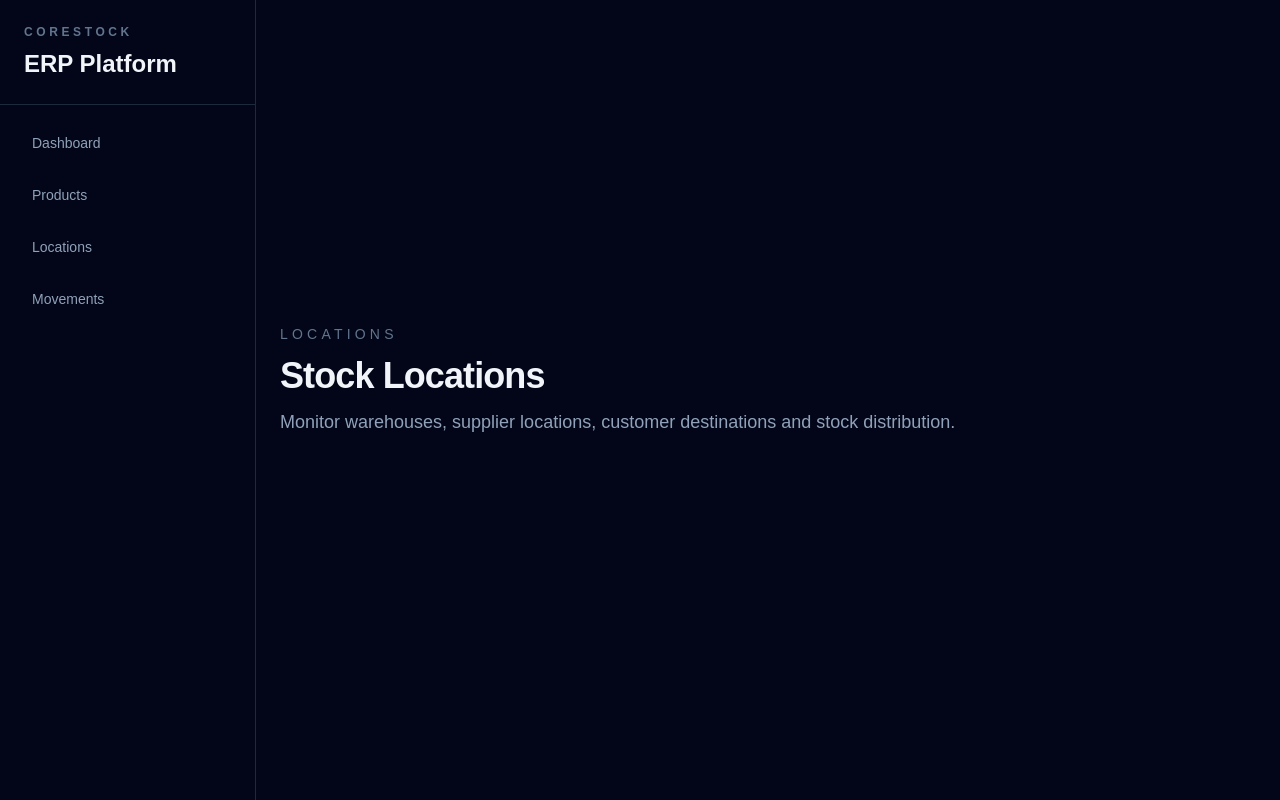
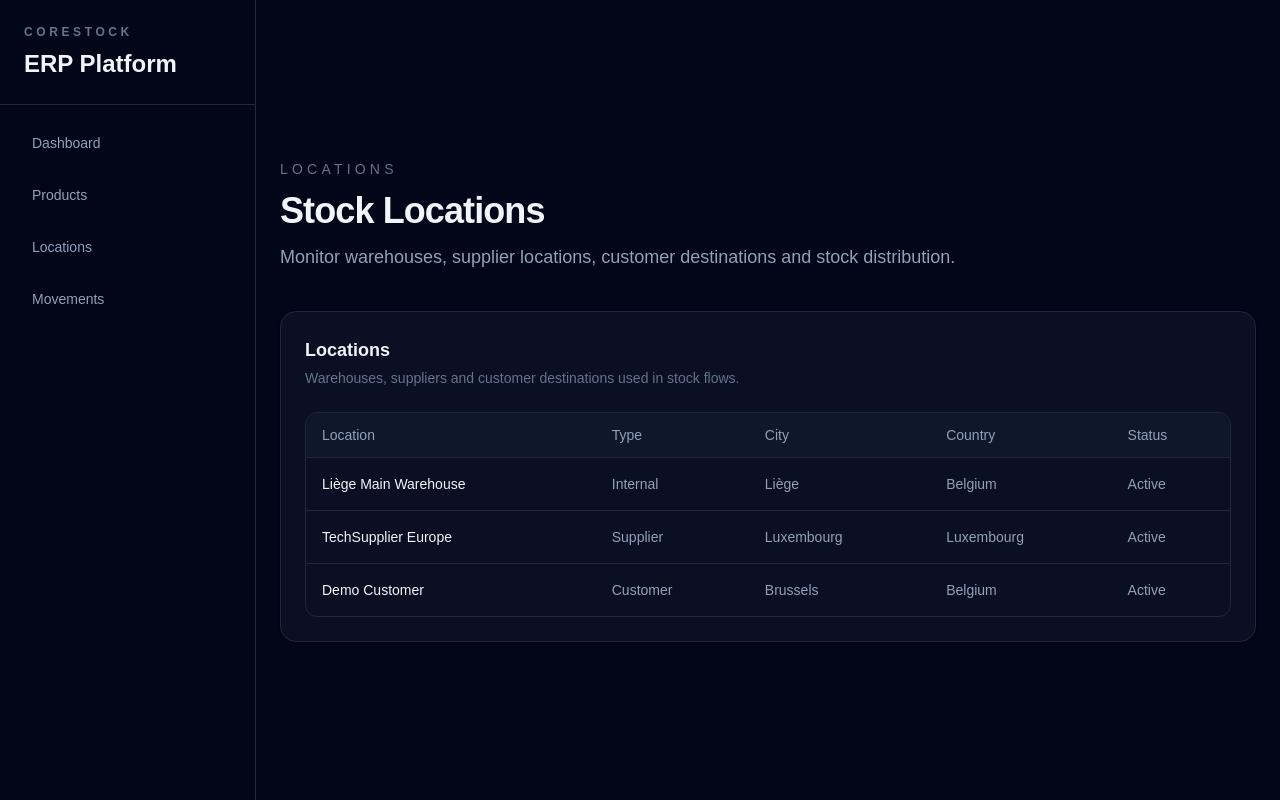
Before and after one commit to conidyn/CoreStock, a Next.js app in the folder frontend/: page /locations in a window 1280 px wide. Built offline with nearby package versions, Linux system fonts and the light colour scheme.

Commit message:
feat: add stock locations table

```diff
--- a/frontend/src/app/locations/page.tsx
+++ b/frontend/src/app/locations/page.tsx
@@ -1,4 +1,5 @@
 import { DashboardLayout } from "@/components/layout/DashboardLayout";
+import { LocationTable } from "@/components/locations/LocationTable";
 
 export default function LocationsPage() {
     return (
@@ -17,6 +18,7 @@ export default function LocationsPage() {
                         Monitor warehouses, supplier locations, customer destinations and stock distribution.
                     </p>
                 </div>
+                <LocationTable />
             </div>
         </DashboardLayout>
     );
--- /dev/null
+++ b/frontend/src/components/locations/LocationTable.tsx
@@ -0,0 +1,74 @@
+import { Card } from "@/components/ui/Card";
+
+const locations = [
+    {
+        id: 1,
+        name: "Liège Main Warehouse",
+        type: "Internal",
+        city: "Liège",
+        country: "Belgium",
+        status: "Active",
+    },
+    {
+        id: 2,
+        name: "TechSupplier Europe",
+        type: "Supplier",
+        city: "Luxembourg",
+        country: "Luxembourg",
+        status: "Active",
+    },
+    {
+        id: 3,
+        name: "Demo Customer",
+        type: "Customer",
+        city: "Brussels",
+        country: "Belgium",
+        status: "Active",
+    },
+];
+
+export function LocationTable() {
+    return (
+        <Card>
+            <div className="mb-6">
+                <h2 className="text-lg font-semibold text-slate-100">Locations</h2>
+                <p className="mt-1 text-sm text-slate-500">
+                    Warehouses, suppliers and customer destinations used in stock flows.
+                </p>
+            </div>
+
+            <div className="overflow-hidden rounded-xl border border-slate-800">
+                <table className="w-full border-collapse text-left text-sm">
+                    <thead className="bg-slate-900">
+                        <tr className="border-b border-slate-800 text-slate-400">
+                            <th className="px-4 py-3 font-medium">Location</th>
+                            <th className="px-4 py-3 font-medium">Type</th>
+                            <th className="px-4 py-3 font-medium">City</th>
+                            <th className="px-4 py-3 font-medium">Country</th>
+                            <th className="px-4 py-3 font-medium">Status</th>
+                        </tr>
+                    </thead>
+
+                    <tbody>
+                        {locations.map((location) => (
+                            <tr
+                                key={location.id}
+                                className="border-b border-slate-800 last:border-0"
+                            >
+                                <td className="px-4 py-4 font-medium text-slate-100">
+                                    {location.name}
+                                </td>
+                                <td className="px-4 py-4 text-slate-400">{location.type}</td>
+                                <td className="px-4 py-4 text-slate-400">{location.city}</td>
+                                <td className="px-4 py-4 text-slate-400">
+                                    {location.country}
+                                </td>
+                                <td className="px-4 py-4 text-slate-400">{location.status}</td>
+                            </tr>
+                        ))}
+                    </tbody>
+                </table>
+            </div>
+        </Card>
+    );
+}
```
